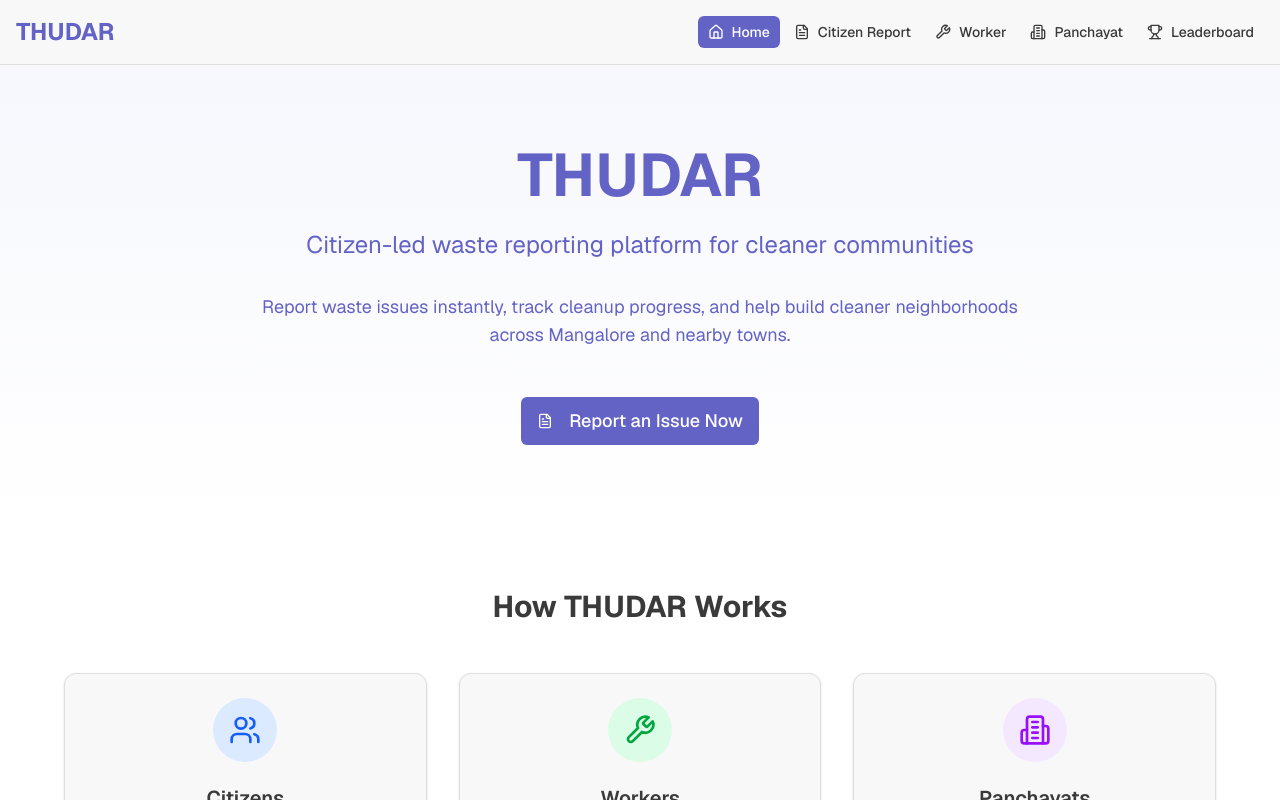
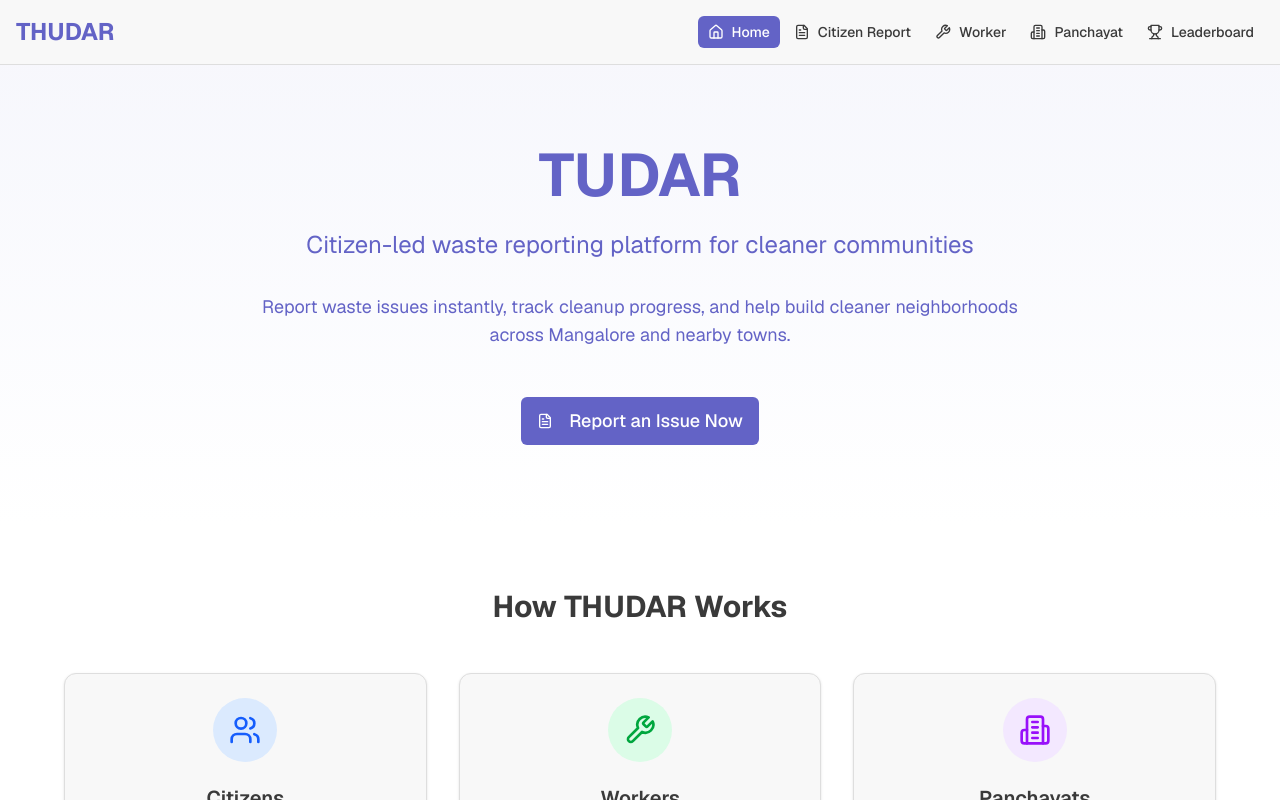
Before and after one commit to LemonSharbat/makathon-backend, a Next.js app: page / in a window 1280 px wide. Shown: the top 800 px of the page. Built offline with nearby package versions, Linux system fonts and the light colour scheme.

Commit message:
thudar to tudar

```diff
--- a/app/page.tsx
+++ b/app/page.tsx
@@ -12,7 +12,7 @@ export default function LandingPage() {
       <section className="py-20 px-4 text-center bg-gradient-to-b from-primary/5 to-background">
         <div className="container mx-auto max-w-4xl">
           <h1 className="text-5xl md:text-6xl font-bold text-foreground mb-6">
-            <span className="text-primary">THUDAR</span>
+            <span className="text-primary">TUDAR</span>
           </h1>
           <p className="text-xl md:text-2xl text-muted-foreground mb-8 max-w-2xl mx-auto">
             Citizen-led waste reporting platform for cleaner communities
```
